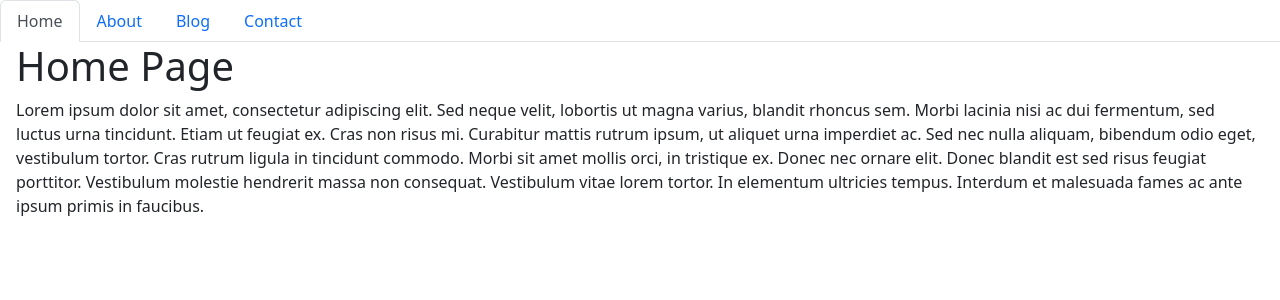
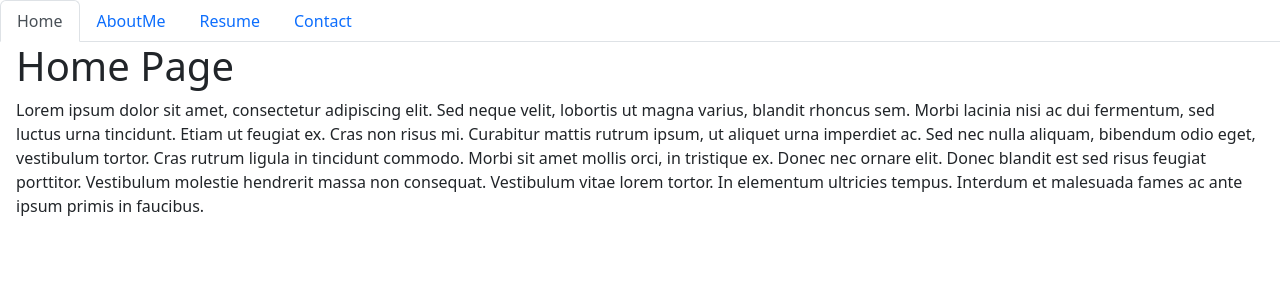
Before and after one commit to AlexMNewcomer/MyPortfolio, a React (Vite) app in the folder Portfolio/: page / in a window 1280 px wide. Shown: the top 300 px of the page. Built offline with nearby package versions, Linux system fonts and the light colour scheme.

Commit message:
Updates to NavTabs.jsx

```diff
--- a/Portfolio/src/components/NavTabs.jsx
+++ b/Portfolio/src/components/NavTabs.jsx
@@ -19,20 +19,20 @@ function NavTabs() {
       </li>
       <li className="nav-item">
         <Link
-          to="/About"
+          to="/AboutME"
           // Check to see if the currentPage is `About`, and if so we use the active link class from bootstrap. Otherwise, we set it to a normal nav-link
-          className={currentPage === '/About' ? 'nav-link active' : 'nav-link'}
+          className={currentPage === '/AboutMe' ? 'nav-link active' : 'nav-link'}
         >
-          About
+          AboutMe
         </Link>
       </li>
       <li className="nav-item">
         <Link
-          to="/Blog"
+          to="/Resume"
           // Check to see if the currentPage is `Blog`, and if so we use the active link class from bootstrap. Otherwise, we set it to a normal nav-link
-          className={currentPage === '/Blog' ? 'nav-link active' : 'nav-link'}
+          className={currentPage === '/Resume' ? 'nav-link active' : 'nav-link'}
         >
-          Blog
+          Resume
         </Link>
       </li>
       <li className="nav-item">
```
Also changed, not shown: 1 other file (tests, documents, lock files or other folders).
